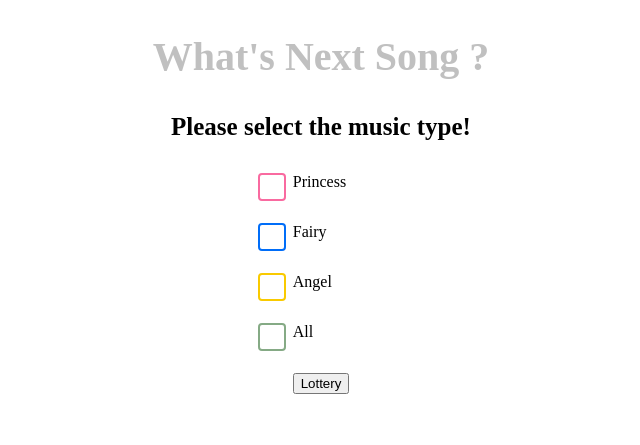
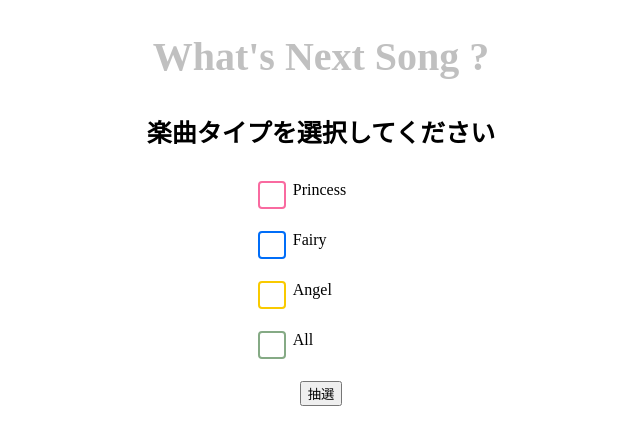
Before and after one commit to morigon177/Million_Lottery, a Django app: page / in a window 1280 px wide. Shown: the top 445 px of the page, without its empty margins (319-959 px from the left). Run offline with Django 3.2, Linux system fonts and the light colour scheme.

Commit message:
[seventh]

```diff
--- a/templates/ML/index.html
+++ b/templates/ML/index.html
@@ -236,7 +236,7 @@
     <h2>{{title}}</h2>
     <p>{{msg}}</p>
 
-    <h3>Please select the music type!</h3>
+    <h3>楽曲タイプを選択してください</h3>
 
 <form action="{% url 'index' %}" method="post">
 <div class="cp_ipcheck01">
@@ -266,7 +266,7 @@
 
 
 <div class="cp_button">
-    <input type="submit" value="Lottery">
+    <input type="submit" value="抽選">
 </div>
 </form>
 
```
Also changed, not shown: db.sqlite3.
